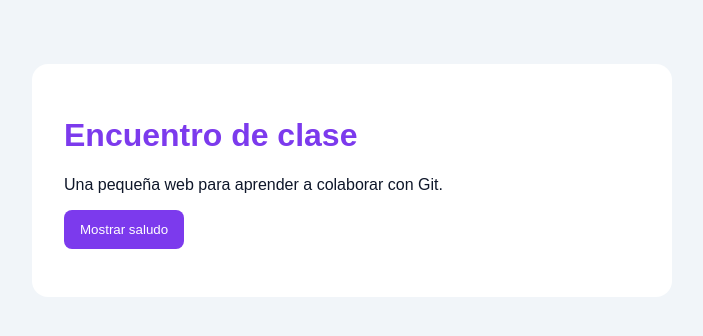
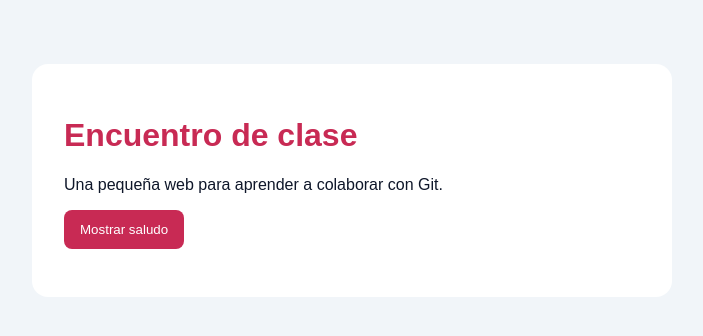
Before and after one commit to noelajusto03/practica-git-pareja, a plain HTML site: page index.html in a window 1280 px wide. Shown: the whole page, without its empty margins (288-991 px from the left). Drawn offline with Linux system fonts and the light colour scheme.

Commit message:
Proponer un nuevo color principal

```diff
--- a/style.css
+++ b/style.css
@@ -1,5 +1,5 @@
 :root {
-  --color-principal: #7c3aed;
+  --color-principal: #c82a54;
 }
 
 body {
```
